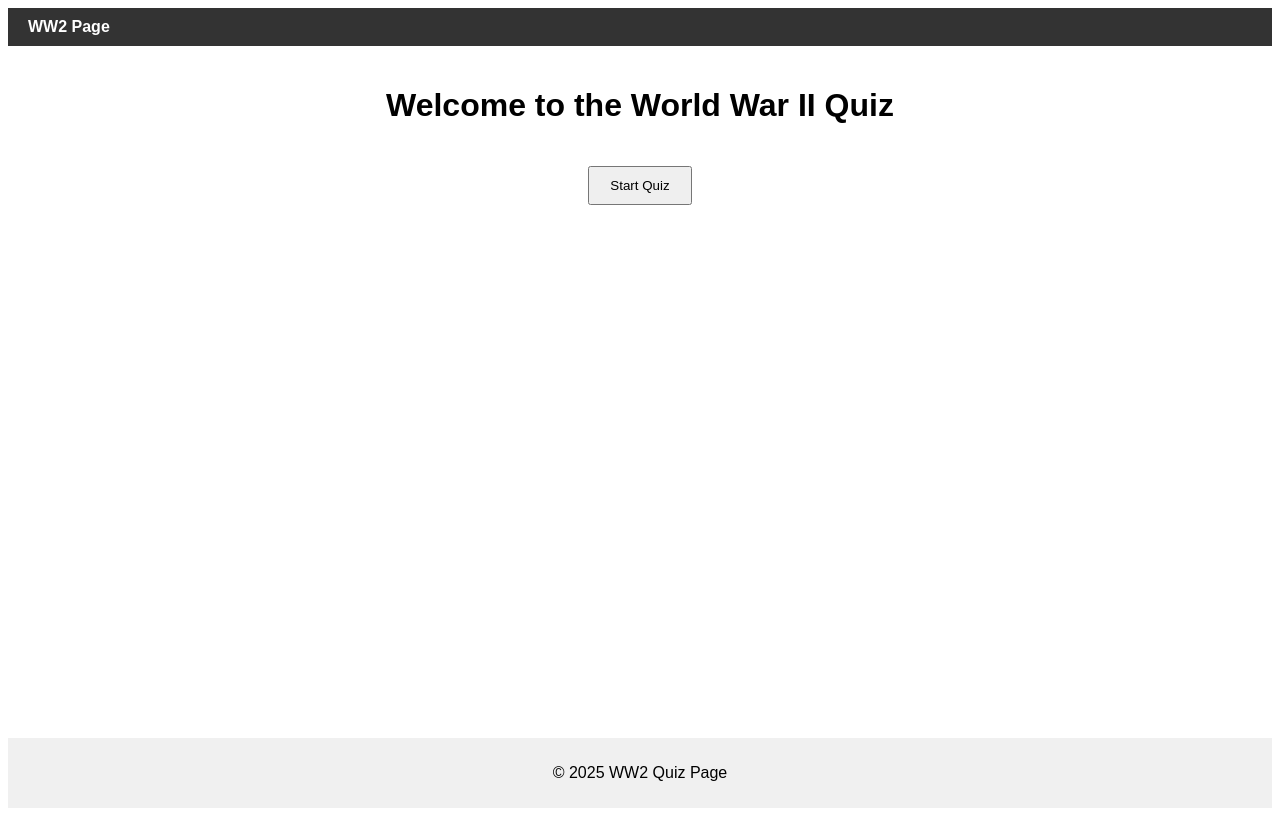
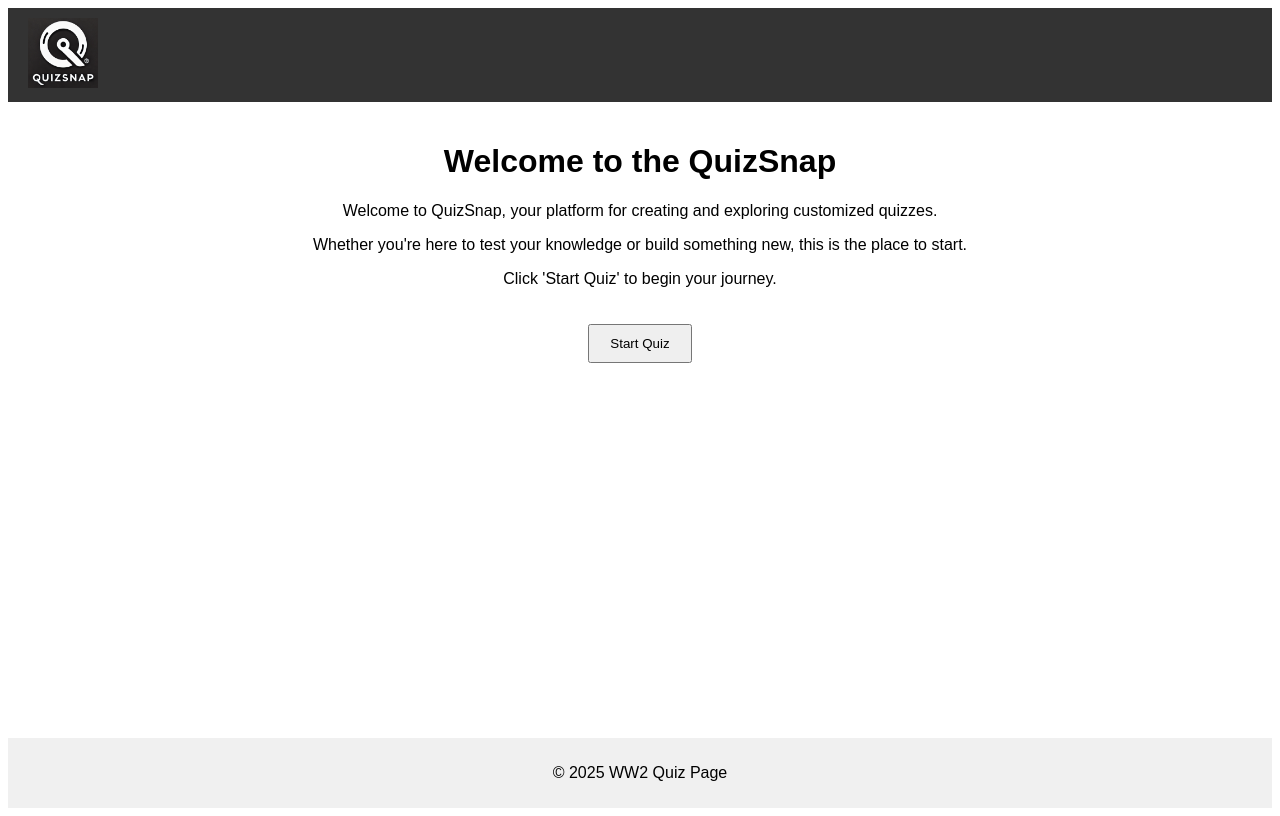
Before and after one commit to GianFerre/quizsnap, a React (Vite) app: page / in a window 1280 px wide. Built offline with nearby package versions, Linux system fonts and the light colour scheme.

Commit message:
added logo and subtitle

```diff
--- a/src/App.jsx
+++ b/src/App.jsx
@@ -1,4 +1,5 @@
 import React, { useState } from "react";
+import logo from "./assets/quizsnap-logo.png"
 
 // List of quiz questions with answers and options.
 const quizQuestions = [
@@ -80,14 +81,21 @@ function QuizApp() {
       {/* Navbar */}
       <nav style={{ display: "flex", justifyContent: "space-between", padding: "10px 20px", backgroundColor: "#333", color: "white" }}>
         <div style={{ cursor: "pointer", fontWeight: "bold" }} onClick={resetQuiz}>
-          WW2 Page
+          <img className="logo" src={logo}></img>
         </div>
       </nav>
 
       <div style={{ flex: "1" }}>
         {!showQuiz ? (
           <div style={{ padding: "20px", textAlign: "center" }}>
-            <h1>Welcome to the World War II Quiz</h1>
+            <h1>Welcome to the QuizSnap</h1>
+            <p>Welcome to QuizSnap, your platform for creating and exploring customized quizzes. </p>
+            <p>
+              Whether you're here to test your knowledge or build something new, this is the place to start.
+            </p>
+            <p>
+              Click 'Start Quiz' to begin your journey.
+            </p>
             <button onClick={handleStartQuiz} style={{ padding: "10px 20px", cursor: "pointer", marginTop: "20px" }}>
               Start Quiz
             </button>
--- a/src/index.css
+++ b/src/index.css
@@ -0,0 +1,4 @@
+.logo {
+    height: 70px;
+    margin: 0;
+}
```
Also changed, not shown: src/assets/quizsnap-logo.png (added).
